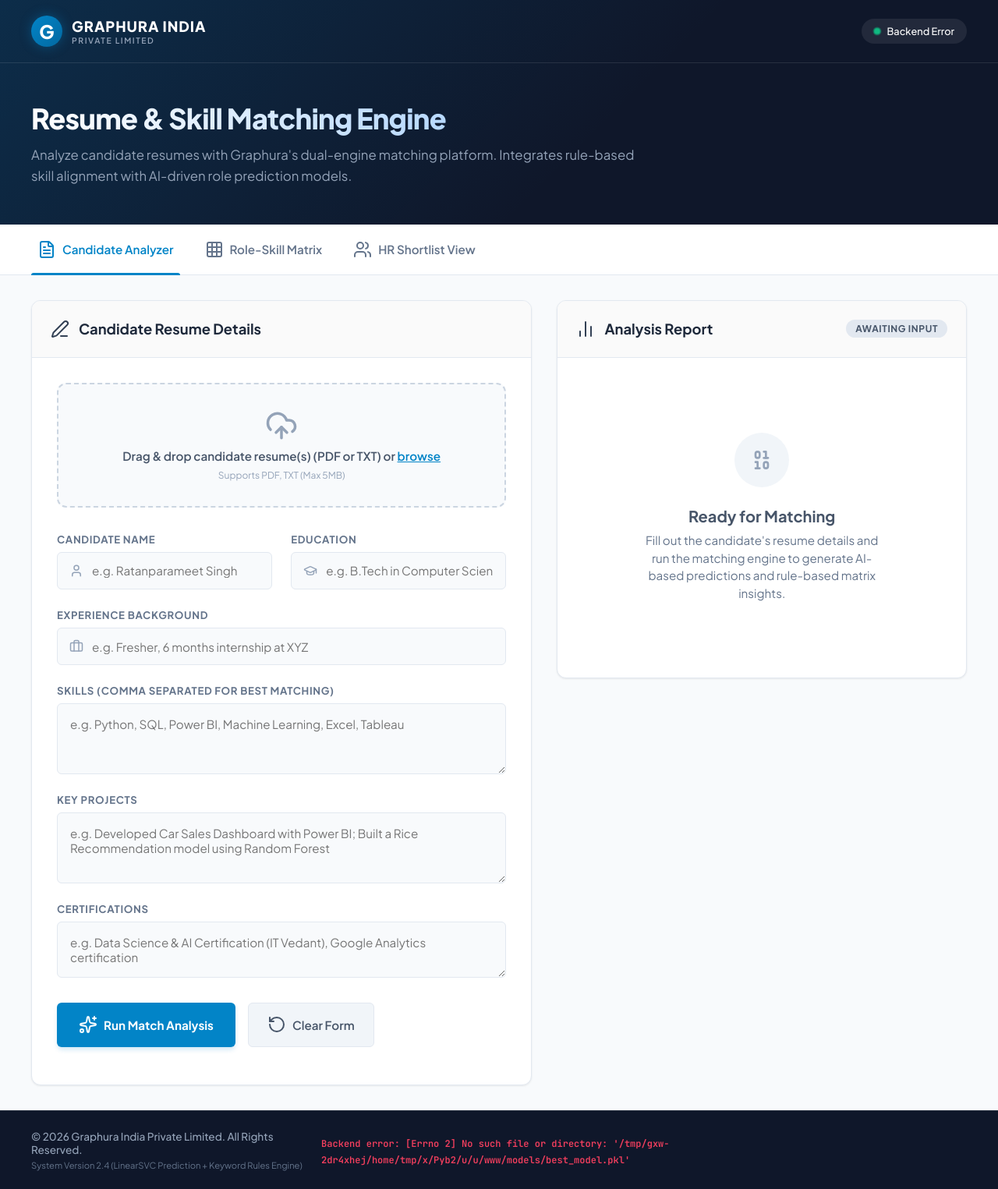
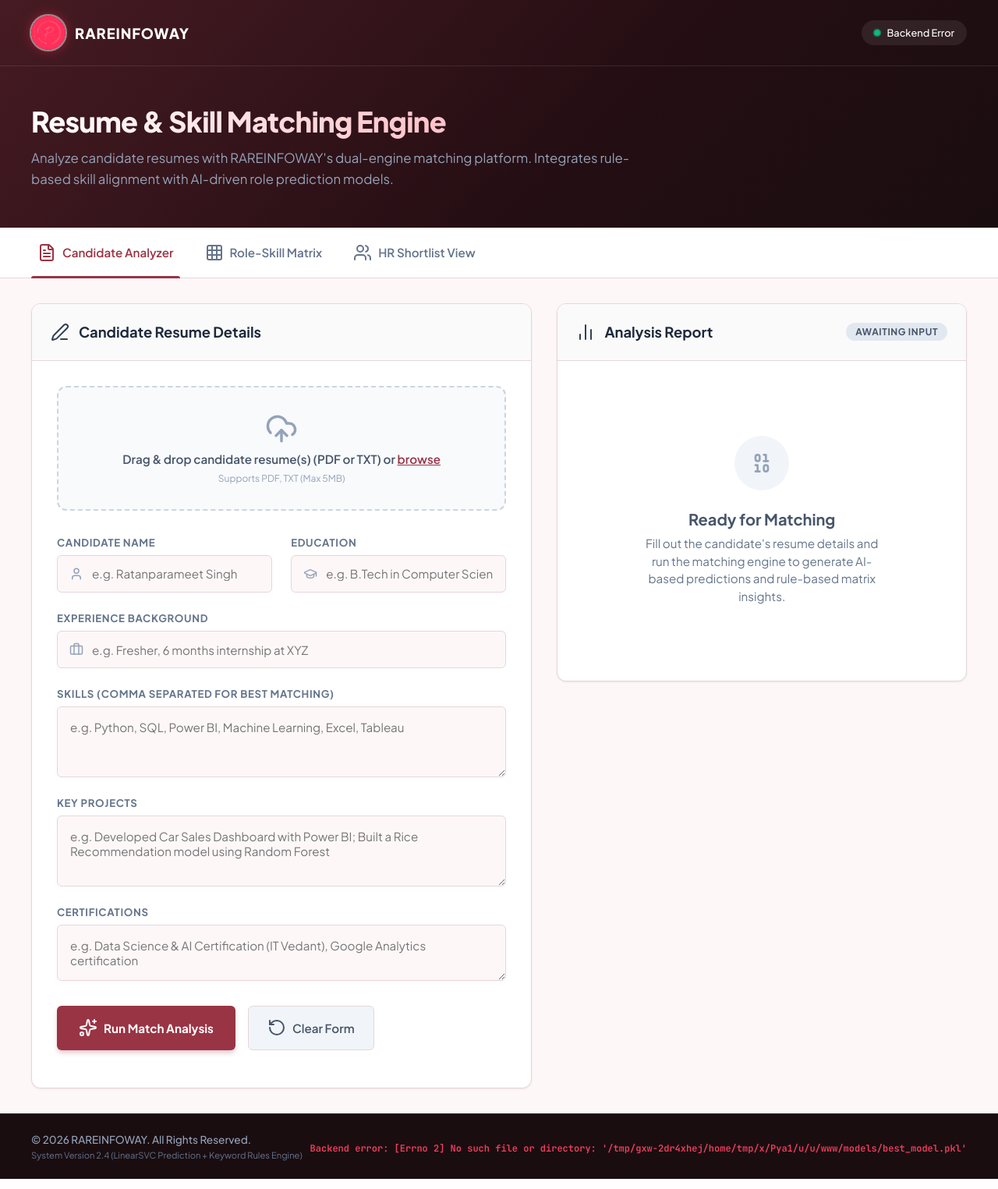
Before and after one commit to Ratanparameet/resume-builder-model, a Flask app: page / in a window 1280 px wide. Shown: the whole page at 78% size. Run offline with Flask 3, Linux system fonts and the light colour scheme; some libraries are stand-ins or nearby versions.

Commit message:
Rebrand: Graphura India -> RAREINFOWAY | Update UI/UX theme to burgundy logo colors (#993445) | Add logo image asset

```diff
--- a/frontend/static/css/style.css
+++ b/frontend/static/css/style.css
@@ -1,16 +1,16 @@
 /* ==========================================================================
-   Graphura India - Resume & Skill Matching Engine Design Tokens
+   RAREINFOWAY - Resume & Skill Matching Engine Design Tokens
    ========================================================================== */
 :root {
   /* Color Palette */
-  --bg-primary: #0f172a;      /* Dark rich slate */
-  --bg-secondary: #1e293b;    /* Card & panel backgrounds */
-  --bg-light: #f8fafc;        /* Main container background */
-  --border-color: #e2e8f0;    /* Muted dividers/borders */
+  --bg-primary: #1a0d10;      /* Deep dark burgundy */
+  --bg-secondary: #2b1219;    /* Card & panel backgrounds */
+  --bg-light: #fdf7f8;        /* Main container background */
+  --border-color: #e8d5d9;    /* Muted rose dividers */
 
-  --primary: #0284c7;         /* Sky blue theme */
-  --primary-hover: #0369a1;
-  --primary-glow: rgba(2, 132, 199, 0.15);
+  --primary: #993445;         /* RAREINFOWAY Burgundy */
+  --primary-hover: #7a2735;
+  --primary-glow: rgba(153, 52, 69, 0.15);
 
   --accent-gold: #f59e0b;     /* Warm highlight */
 
@@ -71,7 +71,7 @@
   left: 0;
   right: 0;
   bottom: 0;
-  background: linear-gradient(135deg, rgba(2, 132, 199, 0.2) 0%, transparent 60%);
+  background: linear-gradient(135deg, rgba(153, 52, 69, 0.35) 0%, rgba(90, 20, 36, 0.15) 60%, transparent 100%);
   z-index: 1;
 }
 
@@ -91,18 +91,14 @@
   gap: 0.75rem;
 }
 
-.logo-icon {
-  background: linear-gradient(135deg, #0284c7 0%, #0369a1 100%);
-  color: #fff;
-  font-weight: 800;
-  font-size: 1.5rem;
-  width: 40px;
-  height: 40px;
+.logo-img {
+  width: 44px;
+  height: 44px;
   border-radius: 50%;
-  display: flex;
-  align-items: center;
-  justify-content: center;
-  box-shadow: 0 0 15px rgba(2, 132, 199, 0.4);
+  object-fit: cover;
+  flex-shrink: 0;
+  filter: brightness(1.5) contrast(1.6);
+  box-shadow: 0 0 0 2px rgba(255,255,255,0.35), 0 0 15px rgba(153, 52, 69, 0.5);
 }
 
 .logo-text {
@@ -173,7 +169,7 @@
   font-weight: 800;
   margin-bottom: 0.75rem;
   letter-spacing: -0.02em;
-  background: linear-gradient(to right, #ffffff, #93c5fd);
+  background: linear-gradient(to right, #ffffff, #fda4af);
   -webkit-background-clip: text;
   -webkit-text-fill-color: transparent;
 }
@@ -451,13 +447,13 @@
   align-items: center;
   gap: 0.5rem;
   transition: all 0.2s ease;
-  box-shadow: 0 4px 6px -1px rgba(2, 132, 199, 0.2);
+  box-shadow: 0 4px 6px -1px rgba(153, 52, 69, 0.3);
 }
 
 .btn-primary:hover {
   background-color: var(--primary-hover);
   transform: translateY(-1px);
-  box-shadow: 0 6px 12px -2px rgba(2, 132, 199, 0.3);
+  box-shadow: 0 6px 12px -2px rgba(153, 52, 69, 0.45);
 }
 
 .btn-primary:active {
--- a/frontend/static/js/script.js
+++ b/frontend/static/js/script.js
@@ -305,7 +305,7 @@
   } else if (bestRule.score >= 40) {
     recommendationText = `<strong>Conditional Match.</strong> ${candidateName} shows moderate suitability (<strong>${bestRule.score}%</strong> match) for the <strong>${bestRule.role}</strong> pathway. Consider mentoring them on missing tools/methods: <em>${bestRule.missing.slice(0, 3).join(", ")}</em>. `;
   } else {
-    recommendationText = `<strong>Low Matrix Match.</strong> Candidate does not meet the baseline skill matrix thresholds for Graphura's standard roles. `;
+    recommendationText = `<strong>Low Matrix Match.</strong> Candidate does not meet the baseline skill matrix thresholds for RAREINFOWAY's standard roles. `;
   }
 
   if (predictedRole) {
@@ -1313,7 +1313,7 @@
 let hrShortlist = [];
 
 function loadShortlist() {
-  const stored = localStorage.getItem("graphura_hr_shortlist");
+  const stored = localStorage.getItem("rareinfoway_hr_shortlist");
   if (stored) {
     try {
       hrShortlist = JSON.parse(stored);
@@ -1328,7 +1328,7 @@
 }
 
 function saveShortlist() {
-  localStorage.setItem("graphura_hr_shortlist", JSON.stringify(hrShortlist));
+  localStorage.setItem("rareinfoway_hr_shortlist", JSON.stringify(hrShortlist));
 }
 
 function renderShortlistTable() {
--- a/frontend/templates/index.html
+++ b/frontend/templates/index.html
@@ -3,7 +3,7 @@
 <head>
   <meta charset="UTF-8">
   <meta name="viewport" content="width=device-width, initial-scale=1.0">
-  <title>Resume & Skill Matching Engine · Graphura India</title>
+  <title>Resume & Skill Matching Engine · RAREINFOWAY</title>
   <link rel="preconnect" href="https://fonts.googleapis.com">
   <link rel="preconnect" href="https://fonts.gstatic.com" crossorigin>
   <link href="https://fonts.googleapis.com/css2?family=Plus+Jakarta+Sans:wght@400;500;600;700;800&family=JetBrains+Mono:wght@500;600&display=swap" rel="stylesheet">
@@ -19,10 +19,9 @@
   <header class="main-header">
     <div class="brand-bar">
       <div class="logo-area">
-        <div class="logo-icon">G</div>
+        <img src="{{ url_for('static', filename='images/logo.png') }}" alt="RAREINFOWAY Logo" class="logo-img">
         <div class="logo-text">
-          <span class="company-name">GRAPHURA INDIA</span>
-          <span class="company-sub">PRIVATE LIMITED</span>
+          <span class="company-name">RAREINFOWAY</span>
         </div>
       </div>
       <div class="system-badge">
@@ -33,7 +32,7 @@
     <div class="hero-banner">
       <div class="hero-content">
         <h1>Resume & Skill Matching Engine</h1>
-        <p>Analyze candidate resumes with Graphura's dual-engine matching platform. Integrates rule-based skill alignment with AI-driven role prediction models.</p>
+        <p>Analyze candidate resumes with RAREINFOWAY's dual-engine matching platform. Integrates rule-based skill alignment with AI-driven role prediction models.</p>
       </div>
     </div>
   </header>
@@ -168,7 +167,7 @@
               <div class="meta-avatar" id="res-avatar">R</div>
               <div>
                 <h3 id="res-candidate-name">Candidate Name</h3>
-                <span class="meta-label">Graphura Intern Candidate</span>
+                <span class="meta-label">RAREINFOWAY Intern Candidate</span>
               </div>
             </div>
 
@@ -197,9 +196,9 @@
               <!-- Engine 2: Rule-Based Matcher -->
               <div class="engine-card rules-engine">
                 <div class="engine-tag">ENGINE 2: ROLE-SKILL MATRIX</div>
-                <h4>Graphura Internship Fits</h4>
+                <h4>RAREINFOWAY Internship Fits</h4>
                 <div class="matrix-matches-list" id="rule-matches">
-                  <!-- Dynamically populated Graphura internship roles fit -->
+                  <!-- Dynamically populated RAREINFOWAY internship roles fit -->
                 </div>
               </div>
             </div>
@@ -231,10 +230,10 @@
       <div class="panel full-width">
         <div class="panel-header">
           <i data-lucide="grid"></i>
-          <h2>Graphura Skill Matrix Requirements</h2>
+          <h2>RAREINFOWAY Skill Matrix Requirements</h2>
           <span class="info-badge">Part 1: Step 1 (Defined Roles)</span>
         </div>
-        <p class="section-desc">These are the standard skill requirements defined for Graphura's primary internship pathways. Rule-based scoring matches candidates directly against this matrix.</p>
+        <p class="section-desc">These are the standard skill requirements defined for RAREINFOWAY's primary internship pathways. Rule-based scoring matches candidates directly against this matrix.</p>
 
         <!-- Batch Screening Tool inside Role Matrix -->
         <div class="batch-screening-panel">
@@ -403,7 +402,7 @@
       <div class="panel full-width">
         <div class="panel-header" style="display: flex; align-items: center; flex-wrap: wrap; gap: 1rem;">
           <i data-lucide="users"></i>
-          <h2 style="font-size: 1.15rem; font-weight: 700; color: #1e293b; flex: 1; margin: 0;">Graphura Candidate Screening Dashboard</h2>
+          <h2 style="font-size: 1.15rem; font-weight: 700; color: #1e293b; flex: 1; margin: 0;">RAREINFOWAY Candidate Screening Dashboard</h2>
 
           <!-- Filter Dropdown -->
           <div class="shortlist-filter-row" style="display: flex; align-items: center; gap: 0.5rem;">
@@ -452,7 +451,7 @@
   <footer class="site-footer">
     <div class="footer-grid">
       <div class="footer-left">
-        <p class="copyright">&copy; 2026 Graphura India Private Limited. All Rights Reserved.</p>
+        <p class="copyright">&copy; 2026 RAREINFOWAY. All Rights Reserved.</p>
         <p class="version">System Version 2.4 (LinearSVC Prediction + Keyword Rules Engine)</p>
       </div>
       <div class="footer-right">
```
Also changed, not shown: other parts of frontend/static/css/style.css (+15 -15 lines), frontend/static/images/logo.png (added).
